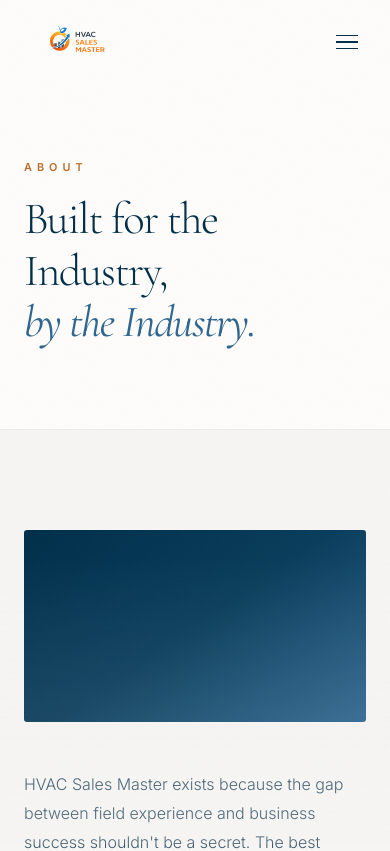
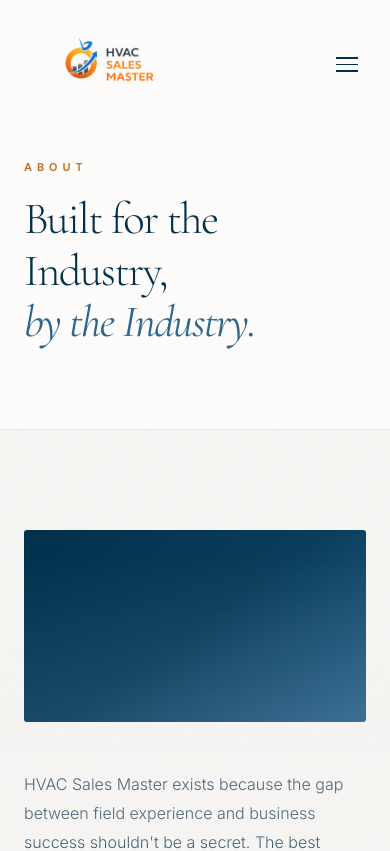
Before and after one commit to Ishack94/HVAC-sales-master, a React (Vite) app: page /about in a window 390 px wide. Shown: the top 851 px of the page. Built offline with nearby package versions, Linux system fonts and the light colour scheme.

Commit message:
logo 60% bigger

```diff
--- a/src/components/Layout/Footer.jsx
+++ b/src/components/Layout/Footer.jsx
@@ -29,7 +29,7 @@ export default function Footer() {
       <div className={styles.container}>
         <div className={styles.top}>
           <div className={styles.brand}>
-            <Logo height={64} />
+            <Logo height={102} />
             <p className={styles.tagline}>
               Real-world sales and technical training for HVAC pros.
             </p>
--- a/src/components/Layout/Header.jsx
+++ b/src/components/Layout/Header.jsx
@@ -32,7 +32,7 @@ export default function Header() {
     <>
       <header className={`${styles.header} ${scrolled ? styles.scrolled : ''}`}>
         <div className={styles.inner}>
-          <Logo height={88} mobileHeight={72} />
+          <Logo height={141} mobileHeight={115} />
           <nav className={styles.nav} aria-label="Main navigation">
             {navLinks.map(({ label, to }) => (
               <NavLink
--- a/src/components/Layout/Header.module.css
+++ b/src/components/Layout/Header.module.css
@@ -32,7 +32,7 @@
   max-width: var(--container-max);
   margin: 0 auto;
   padding: 0 var(--container-padding);
-  height: 100px;
+  height: 157px;
   display: flex;
   align-items: center;
   justify-content: space-between;
@@ -40,7 +40,7 @@
 
 @media (max-width: 768px) {
   .inner {
-    height: 84px;
+    height: 129px;
   }
 }
 
```
